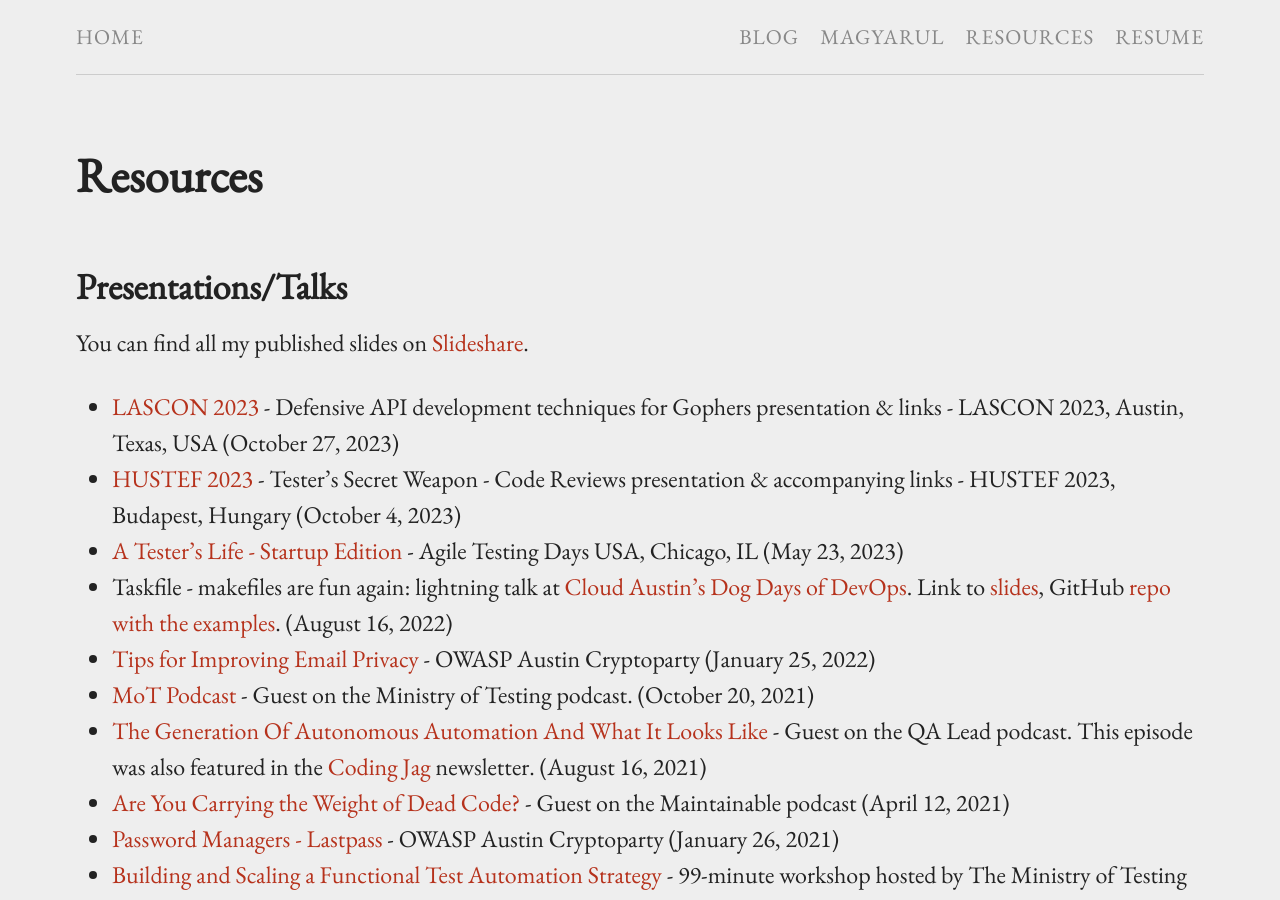
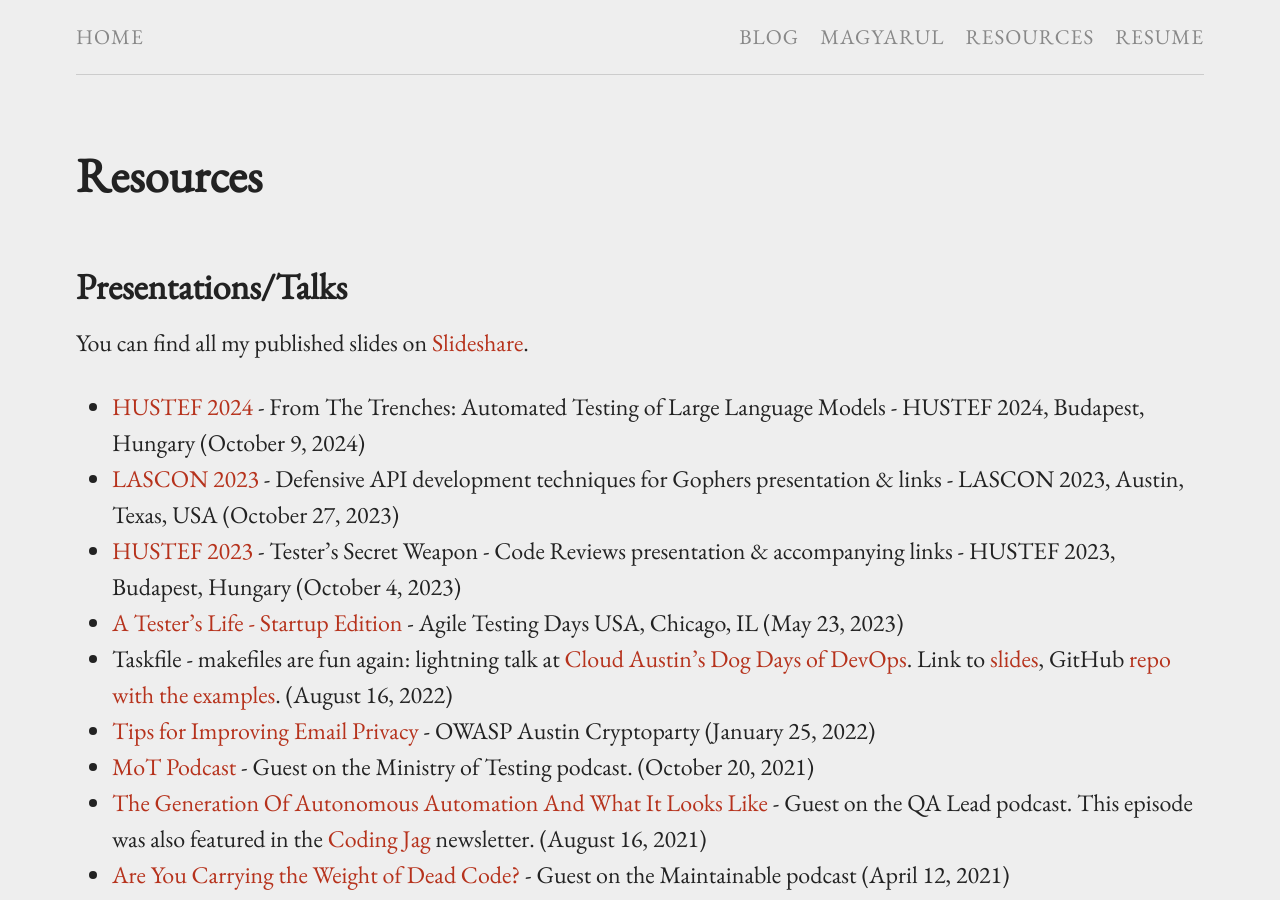
Before and after one commit to bertold/bertold.kolics.net, a Jekyll site: the page built from pages.md, in a window 1280 px wide and 900 px high. Built offline with Jekyll 4.4.1, drawn with Linux system fonts in a browser that asks for light colours.

Commit message:
Updates for HUSTEF 2024

```diff
--- a/pages.md
+++ b/pages.md
@@ -7,6 +7,7 @@ permalink: /pages/
 
 You can find all my published slides on [Slideshare](https://www.slideshare.net/BertoldKolics/).
 
+* [HUSTEF 2024](https://hustef.hu/wp-content/uploads/2024/10/bertoldkolics.pptx.pdf) - From The Trenches: Automated Testing of Large Language Models - HUSTEF 2024, Budapest, Hungary (October 9, 2024)
 * [LASCON 2023](https://bertold.kolics.net/pages/lascon2023.html) - Defensive API development techniques for Gophers presentation & links - LASCON 2023, Austin, Texas, USA (October 27, 2023)
 * [HUSTEF 2023](https://bertold.kolics.net/pages/hustef2023.html) - Tester's Secret Weapon - Code Reviews presentation & accompanying links - HUSTEF 2023, Budapest, Hungary (October 4, 2023)
 * [A Tester's Life - Startup Edition](https://bertold.github.io/atd2023-atesterslife.pdf) - Agile Testing Days USA, Chicago, IL (May 23, 2023)
```
Also changed, not shown: 1 other file.
